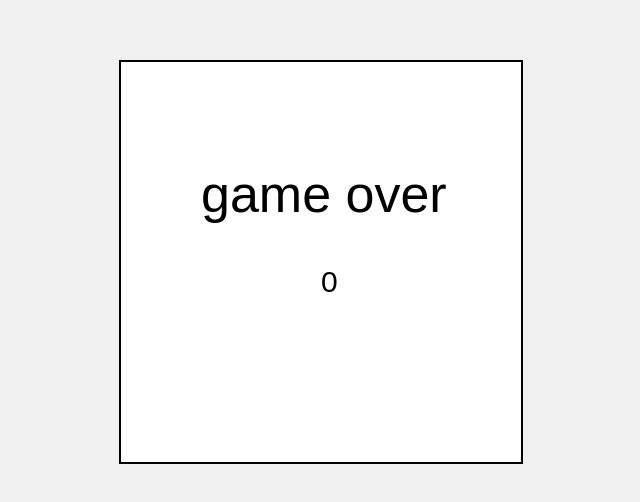
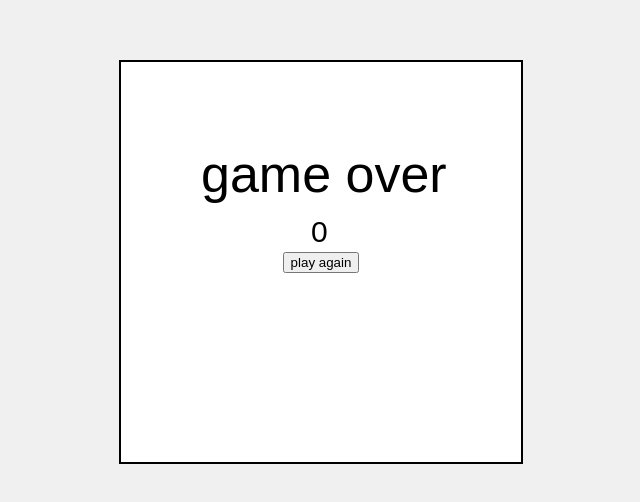
Before and after one commit to romainschert/P_Bulle, a plain HTML site: page snake/p-bulle-snake-step1-start/index.html in a window 1280 px wide. Shown: the part 138-640 px from the top of the page, without its empty margins (319-959 px from the left). Drawn offline with Linux system fonts and the light colour scheme.

Commit message:
code(snake):faire un bouton pour replay
[40] [Done]

```diff
--- a/snake/p-bulle-snake-step1-start/index.html
+++ b/snake/p-bulle-snake-step1-start/index.html
@@ -7,6 +7,7 @@
     <style>
       body {
         display: flex;
+        flex-direction: column;
         justify-content: center;
         align-items: center;
         height: 100vh;
@@ -17,11 +18,16 @@
         border: 2px solid #000;
         background-color: #fff;
       }
+      #gameOver {
+        position: absolute;
+
+      }
     </style>
   </head>
   <body>
     <div></div>
     <canvas id="gameCanvas" width="400" height="400"></canvas>
+    <div id = "gameOver"></div>
     <script type="module" src="./src/main.js"></script>
   </body>
 </html>
--- a/snake/p-bulle-snake-step1-start/src/main.js
+++ b/snake/p-bulle-snake-step1-start/src/main.js
@@ -62,11 +62,12 @@ function draw() {
       conrtolcolision = checkCollision(head, snake);
       conrtolWallcolision = checkWallCollision(head, box);
       if (conrtolWallcolision == true || conrtolcolision == true) {
-
-        clearInterval(gameInterval);
         ctx.clearRect(0,0,canvas.width, canvas.height)
         drawGameover(ctx,score)
         drawScorePause(ctx,score)
+        let button = document.getElementById("replay");
+        button.addEventListener("click", startGame)
+        clearInterval(gameInterval);
       } else {
         moveSnake(snake, direction, box, gamestop);
         head = { x: snake[0].x, y: snake[0].y };
--- a/snake/p-bulle-snake-step1-start/src/score.js
+++ b/snake/p-bulle-snake-step1-start/src/score.js
@@ -17,18 +17,25 @@ export function drawPause(ctx) {
 
   ctx.font = "40px Arial"
   ctx.fillStyle = "black"
-  ctx.fillText("Pause", 150, 200)
+  ctx.fillText("Pause", 150, 140 )
 }
 
 
 export function drawScorePause(ctx, score) {
   ctx.font = "30px Arial"
   ctx.fillStyle = "black"
-  ctx.fillText(score, 200, 230)
+  ctx.fillText(score, 190, 180)
 }
 
-export function drawGameover(ctx, score){
+export function drawGameover(ctx){
+  let position = document.getElementById("gameOver");
+  position.innerHTML = deathScreen();
+
   ctx.font = "52px Arial"
   ctx.fillStyle = "black"
-  ctx.fillText("game over",80, 150)
+  ctx.fillText("game over",80, 130)
 }
+function deathScreen(){
+  let gameOver = ["<button id = 'replay'>play again</button>"]
+  return gameOver
+}
```
